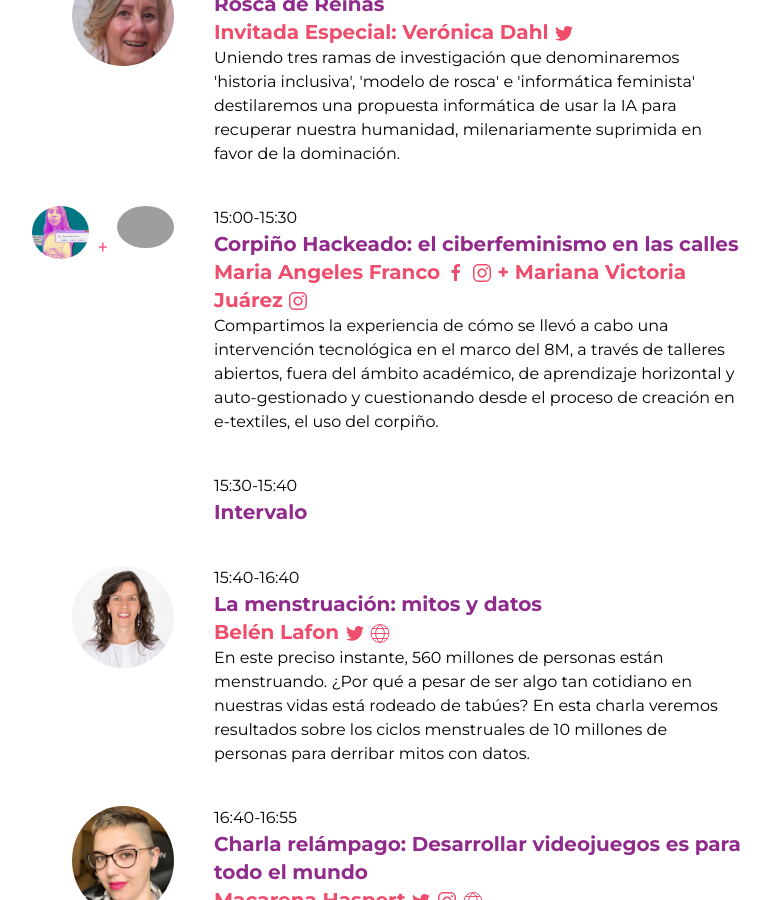
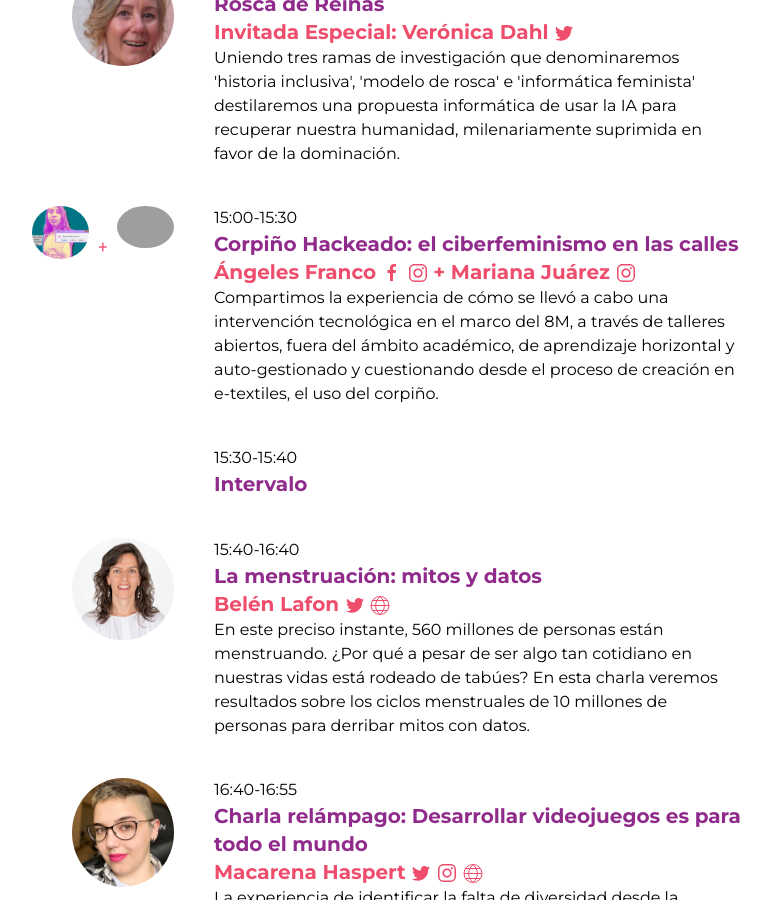
Before and after one commit to lasdesistemas/lds, a Jekyll site: the page built from femit2020.md, in a window 1280 px wide and 900 px high, scrolled down 2011 px. Shown: the whole window, without its empty margins (347-1118 px from the left). Built offline with Jekyll 4.4.1, drawn with Linux system fonts in a browser that asks for light colours; nearby versions of some CDN libraries.

Commit message:
minor content change

```diff
--- a/_data/confs/femit2020.yml
+++ b/_data/confs/femit2020.yml
@@ -58,12 +58,12 @@ talks:
     talk: true
     description: "Compartimos  la experiencia de cómo se llevó a cabo una intervención tecnológica en el marco del 8M, a través de  talleres abiertos, fuera del ámbito académico, de aprendizaje horizontal y auto-gestionado y cuestionando desde el proceso de creación en e-textiles, el uso del corpiño."
     speakers:
-      - name: Maria Angeles Franco
+      - name: Ángeles Franco
         facebook: "https://www.facebook.com/Lab.ArquitecturaReceptiva"
         instagram: 'https://www.instagram.com/4ngelesfr4nco/'
         bio: "L.A.R. es un Laboratorio de Arquitectura Receptiva, que muta en Arte Robótico. Desde Tucúman Ángeles Franco y Mariana Juárez, desarrollan dispositivos microcontrolados de código abierto en distintas escalas, con un común denominador: la retroalimentación. Abarcan desde una prenda hasta arquitectura."
         photo: 'maria.png'
-      - name: Mariana Victoria Juárez
+      - name: Mariana Juárez
         instagram: 'https://www.instagram.com/no_tan__mariana___________/'
         bio: "L.A.R. es un Laboratorio de Arquitectura Receptiva, que muta en Arte Robótico. Desde Tucúman Ángeles Franco y Mariana Juárez, desarrollan dispositivos microcontrolados de código abierto en distintas escalas, con un común denominador: la retroalimentación. Abarcan desde una prenda hasta arquitectura."
         photo: 'mariana.png'
```
